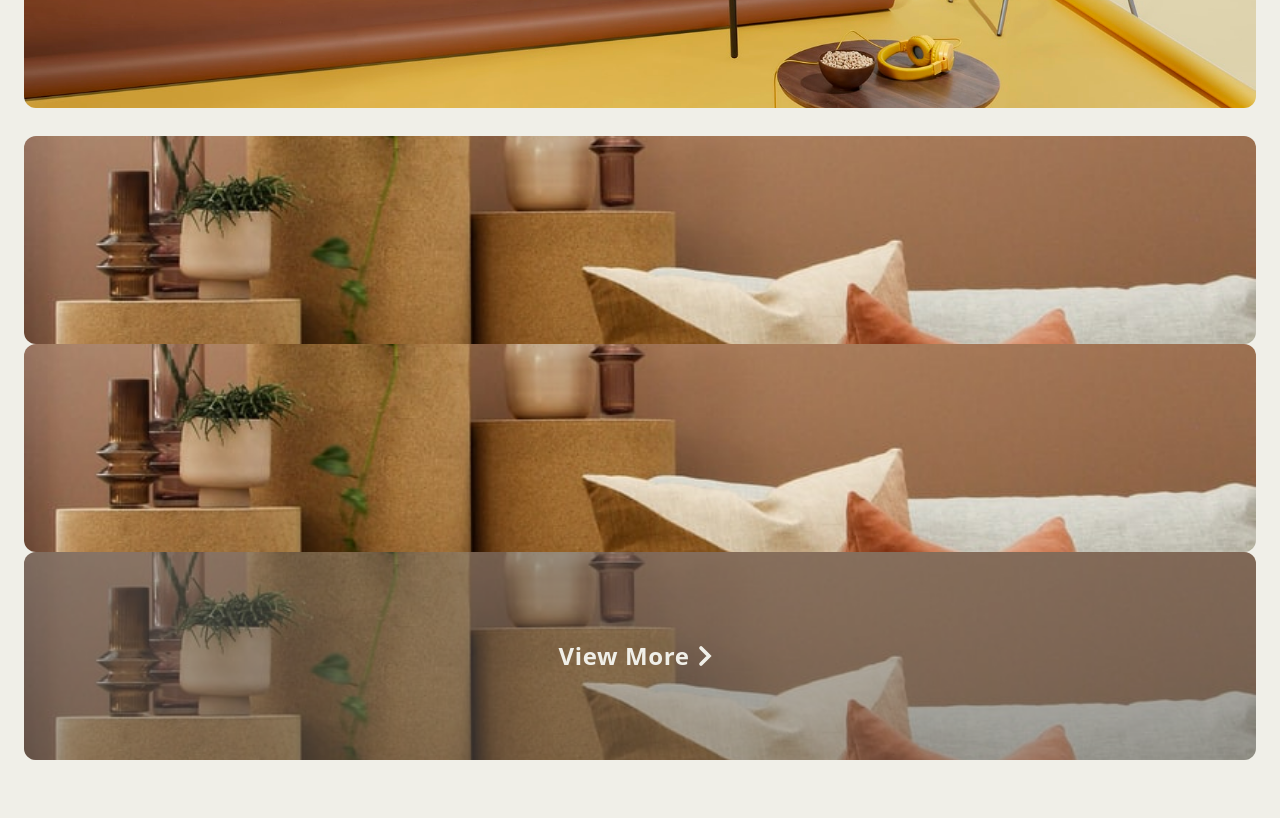
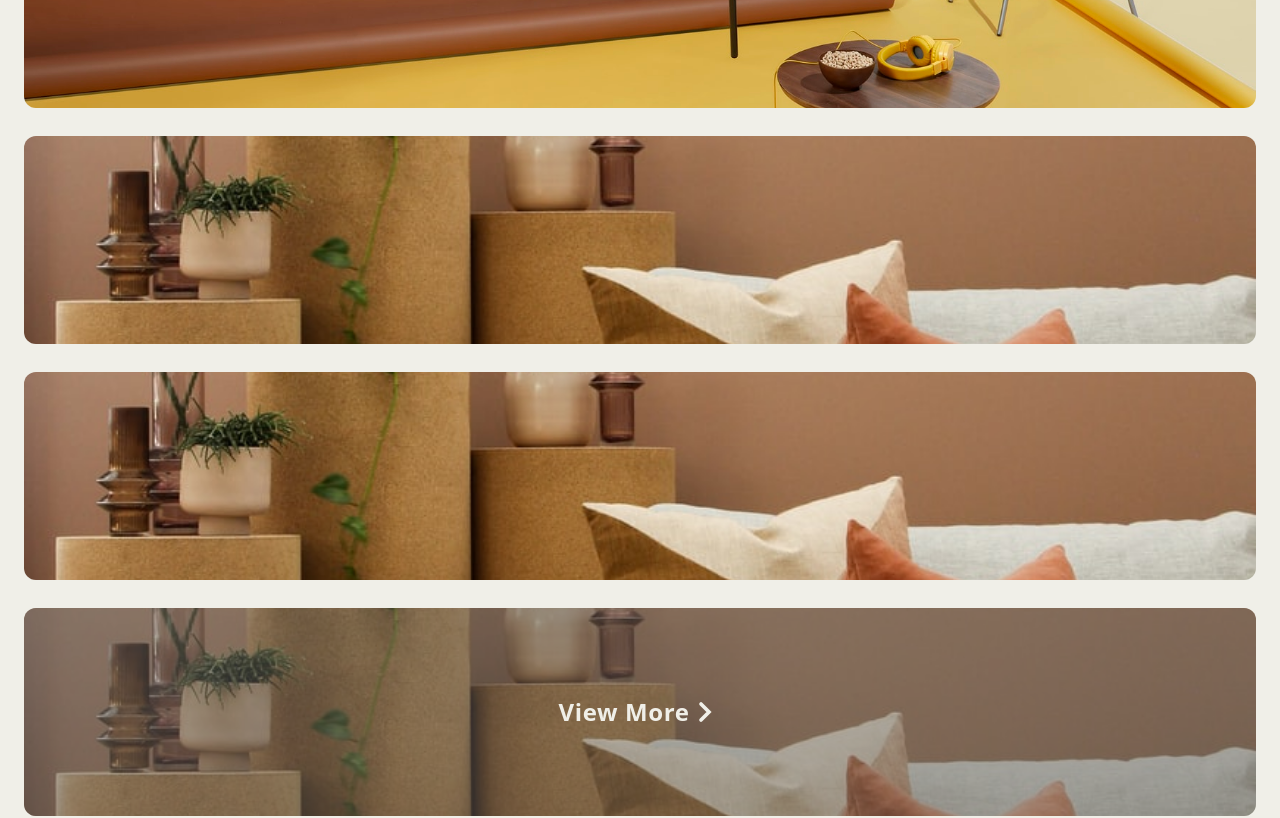
Before and after one commit to kevinMEH/kevins-bazaar, a React (Vite) app: page / in a window 1280 px wide. Shown: the part 1300-2118 px from the top of the page. Built offline with nearby package versions, Linux system fonts and the light colour scheme; a web font is replaced by a local one.

Commit message:
Cards desktop view spacing fix Fixed bug where desktop view won't have spacing for the additional 3 cards.

```diff
--- a/src/Home/Cards.jsx
+++ b/src/Home/Cards.jsx
@@ -1,7 +1,7 @@
 import { Link } from "react-router-dom";
 import PropTypes from "prop-types";
 
-import { isMobile, BrowserView } from "react-device-detect";
+import { isMobile } from "react-device-detect";
 
 import couchAndPillows from "../assets/couchAndPillows.jpeg";
 import girlJumpCouch from "../assets/girlJumpCouch.jpeg";
@@ -17,12 +17,11 @@ const Products = () => {
                 <Card image={couchAndPillows} alt={"Gray couch and brown pillows"} />
                 <Card image={girlJumpCouch} alt={"Girl jumping on gray couch"} />
                 <Card image={chairsAndTable} alt="Navy chairs and wood table on yellow and brown background" end={isMobile} />
-                <BrowserView>
-                    {/* TODO: Populate */}
+                { !isMobile ? <>
                     <Card image={couchAndPillows} alt={"Couch and Pillows"} />
                     <Card image={couchAndPillows} alt={"Couch and Pillows"} />
                     <Card image={couchAndPillows} alt={"Couch and Pillows"} end={true} />
-                </BrowserView>
+                </> : <></> }
             </div>
         </div>
     )
```
